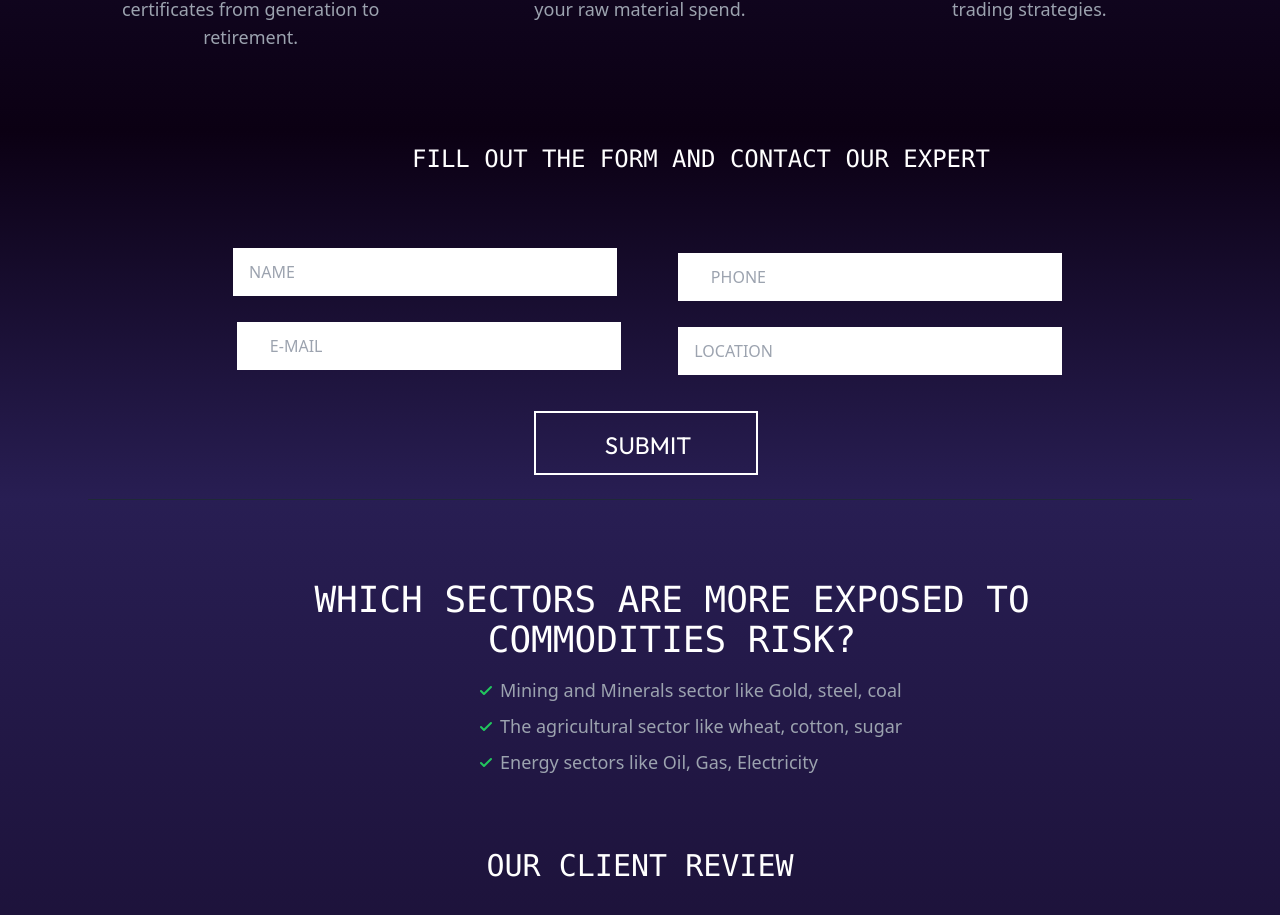
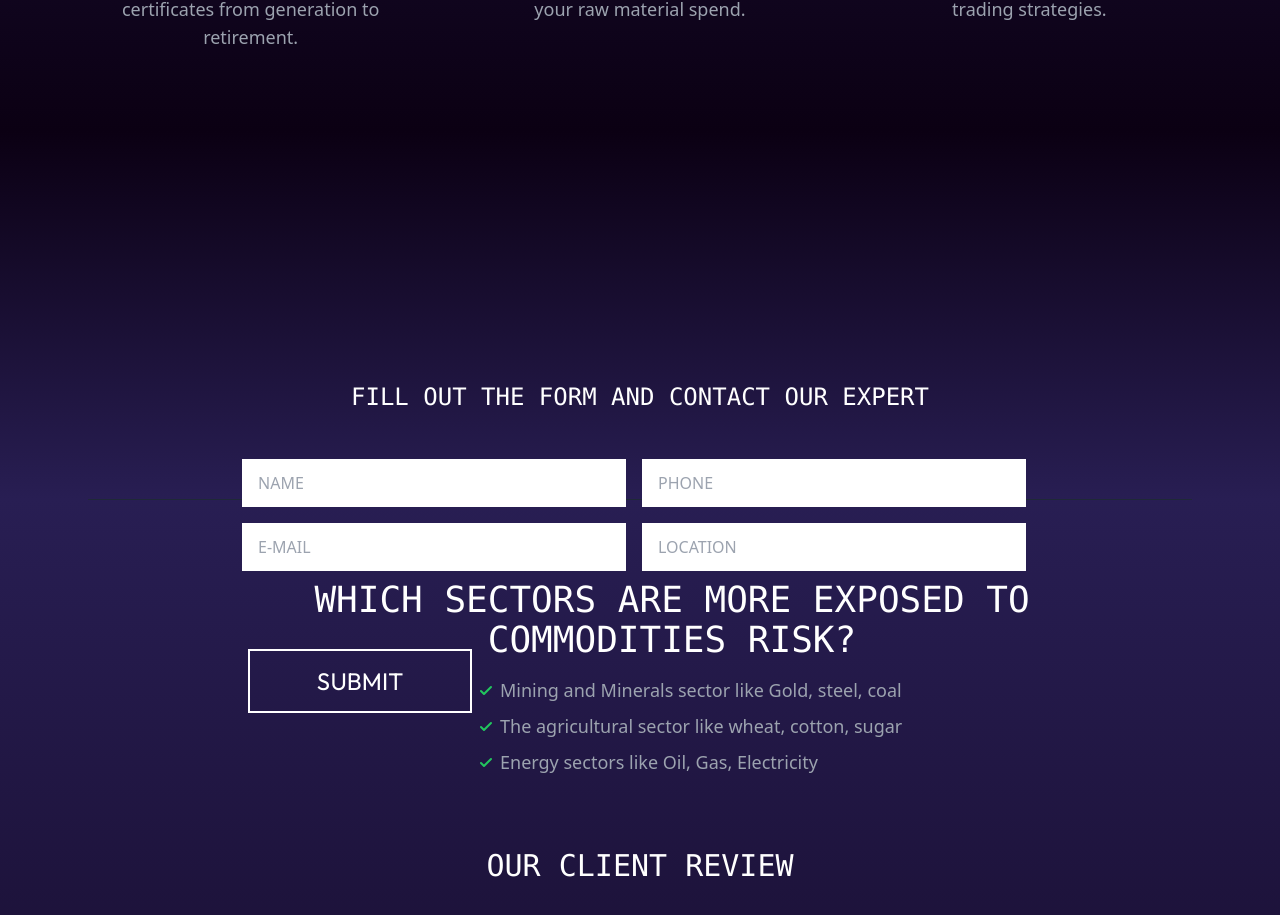
Before and after one commit to amaalioussama/freelaceproject, a Next.js app: page /landing in a window 1280 px wide. Shown: the part 4577-5492 px from the top of the page. Built offline with nearby package versions, Linux system fonts and the light colour scheme.

Commit message:
task day befor finish

```diff
--- a/app/Market-News/page.jsx
+++ b/app/Market-News/page.jsx
@@ -25,7 +25,7 @@ const Layout = ({ children }) => {
       "isTransparent": false,
       "displayMode": "regular",
       "colorTheme": "dark",
-      "height": "1048",
+      "height": "590",
       "locale": "en"
     });
     const widgetContainer = document.getElementById('tradingview-widget');
@@ -114,7 +114,7 @@ const Layout = ({ children }) => {
               <User />
             </header>
             <main className="" style={{ backgroundColor: "#1A1E26" }}>
-  <div id="tradingview-widget" className="disable-click">
+  <div id="tradingview-widget" className="">
     {/* TradingView widget will be injected here */}
   </div>
   {children}
--- a/app/charts/page.jsx
+++ b/app/charts/page.jsx
@@ -22,7 +22,7 @@ const Layout =  ({ children = undefined }) => {
       script.async = true;
       script.innerHTML = JSON.stringify({
         "autosize": true,
-        "symbol": "NASDAQ:AAPL",
+        "symbol": "OIL",
         "interval": "D",
         "timezone": "Etc/UTC",
         "theme": "dark",
@@ -110,7 +110,7 @@ const Layout =  ({ children = undefined }) => {
               <User />
             </header>
             <main className="flex-1 h-full">
-              <div id="tradingview-widget" className="h-full w-full disable-click">
+              <div id="tradingview-widget" className="h-full w-full ">
                 {/* The widget will be embedded here */}
               </div>
               {children}
--- a/app/page.jsx
+++ b/app/page.jsx
@@ -57,7 +57,7 @@ export default function IndexPage({ searchParams }) {
 <NavItem href="/Market-Overview">
                     Market Overview
                   </NavItem>
-                  <NavItem href="/sharts">
+                  <NavItem href="/charts">
                     Charts
                   </NavItem>
                   <NavItem href="/Economic-Calendar">
--- a/components/contact.jsx
+++ b/components/contact.jsx
@@ -25,16 +25,17 @@ const Contact = () => {
       );
   };
   return (
-    <div className="bg-gradient-to-t from-costumperpel  to-costumegray sm:h-[23rem] h-[30rem] overflow-auto">
-      <div className="ml-64 justify-center items-center w-[1000px] h-[200px]">
-        <div className="inline-flex sm:text-2xl text-xl  font-mono py-1 px-3 m-2 text-white uppercase mb-12 text-center sm:ml-36 -ml-56">
+    <div className="bg-gradient-to-t from-costumperpel  to-costumegray sm:h-[23rem] h-[30rem] ">
+     <div className="flex justify-center items-center w-full h-screen">
+  <div className="flex flex-col justify-center items-center w-[1000px] h-[200px]">
+    <div className="inline-flex sm:text-2xl text-xl font-mono py-1 px-3 m-2 text-white uppercase mb-12 text-center">
       Fill out the form and contact our expert
     </div>
-      <form ref={form} onSubmit={sendEmail} className="sm:grid sm:grid-cols-2 sm:gap-4 flex-nowrap justify-center items-center sm:ml-32 ml-10 ">
-          <div className="bg-mediumpink w-96 h-12 -translate-x-[3px] -translate-y-[3px] ">
-            <div className="bg-mediumBlue sm:w-96 sm:h-12 sm:-translate-x-[3px] sm:-translate-y-[3px] ">
+    <form ref={form} onSubmit={sendEmail} className="sm:grid sm:grid-cols-2 sm:gap-4 flex-wrap justify-center items-center">
+      <div className="bg-mediumpink w-96 h-12 -translate-x-[3px] -translate-y-[3px]">
+        <div className="bg-mediumBlue w-96 h-12 -translate-x-[3px] -translate-y-[3px]">
           <input
-                className="bg-[#ffffff] sm:w-96 sm:h-12 w-56 h-12 -ml-[9rem] mt-[27px]   sm:-translate-x-[1px] sm:-translate-y-[0px] sm:pl-4"
+            className="bg-[#ffffff] w-full h-full sm:pl-4"
             type="text"
             placeholder="NAME"
             name="name"
@@ -44,9 +45,9 @@ const Contact = () => {
       <div className="bg-mediumpink w-96 h-12 -translate-x-[3px] -translate-y-[3px]">
         <div className="bg-mediumBlue w-96 h-12 -translate-x-[3px] -translate-y-[3px]">
           <input
-                className="bg-[#ffffff] sm:w-96 sm:h-12 w-56 h-12 -ml-[8.8rem] mt-[35px]  sm:-translate-x-[3px] sm:-translate-y-[3px] sm:pl-4"
+            className="bg-[#ffffff] w-full h-full sm:pl-4"
             type="text"
-                placeholder="    PHONE"
+            placeholder="PHONE"
             name="phone"
           />
         </div>
@@ -54,9 +55,9 @@ const Contact = () => {
       <div className="bg-mediumpink w-96 h-12 -translate-x-[3px] -translate-y-[3px]">
         <div className="bg-mediumBlue w-96 h-12 -translate-x-[3px] -translate-y-[3px]">
           <input
-                className="bg-[#ffffff] sm:w-96 sm:h-12 w-56 h-12 -ml-[8.8rem]  mt-[40px]  sm:-translate-y-[3px] sm:pl-4"
+            className="bg-[#ffffff] w-full h-full sm:pl-4"
             type="email"
-                placeholder="    E-MAIL"
+            placeholder="E-MAIL"
             name="email"
           />
         </div>
@@ -64,7 +65,7 @@ const Contact = () => {
       <div className="bg-mediumpink w-96 h-12 -translate-x-[3px] -translate-y-[3px]">
         <div className="bg-mediumBlue w-96 h-12 -translate-x-[3px] -translate-y-[3px]">
           <input
-                className="bg-[#ffffff] sm:w-96 sm:h-12 w-56 h-12 -ml-[8.8rem] mt-[45px]  sm:-translate-x-[3px] sm:-translate-y-[3px] pl-4"
+            className="bg-[#ffffff] w-full h-full sm:pl-4"
             type="text"
             placeholder="LOCATION"
             name="location"
@@ -75,7 +76,7 @@ const Contact = () => {
         initial={{ y: -35, opacity: 0 }}
         animate={{ y: 20, opacity: 1 }}
         transition={{ duration: 3, delay: 0.1 }}
-            className="relative col-span-2 sm:ml-[150px] -ml-32 mt-9 border-2 border-white  w-44 h-10 sm:h-16 sm:w-56"
+        className="relative col-span-2 mt-9 border-2 border-white w-44 h-10 sm:h-16 sm:w-56"
       >
         <motion.button
           whileHover={{
@@ -83,7 +84,7 @@ const Contact = () => {
             backgroundColor: "#281e53"
           }}
           transition={{ duration: 0.5 }}
-              className="flex justify-center items-center text-center bg-mediumBlue w-44 h-10 sm:h-16 sm:w-56"
+          className="flex justify-center items-center text-center bg-mediumBlue w-full h-full"
           type="submit"
         >
           <h2 className="text-white font-outfitregular sm:text-2xl text-base uppercase">Submit</h2>
@@ -92,6 +93,8 @@ const Contact = () => {
     </form>
   </div>
 </div>
+
+    </div>
   );
 };
 
--- a/components/hero.tsx
+++ b/components/hero.tsx
@@ -25,7 +25,7 @@ export default function Herocomponent() {
 
 <div id="cc" className="flex flex-grow  justify-center items-center ml-16">
 <div className="-mt-12 ">
-<div className="ml-[6rem]  sm:ml-36">
+<div className=" ml-4  sm:ml-36">
 
 
 {wordsligne1.map((word, index) => (
@@ -68,7 +68,7 @@ export default function Herocomponent() {
   animate={{ y: 20 ,opacity : 1 }}
   transition={{ duration:3, delay: 0.1 }}
 
- className=" relative sm:ml-[10.5rem] sm:mt-9 border-2 ml-28 -mt-28   h-14 w-48   border-white sm:h-16 sm:w-96">
+ className=" relative sm:ml-[10.5rem] sm:mt-9 border-2 ml-8 -mt-28   h-14 w-48   border-white sm:h-16 sm:w-96">
  <motion.button
         whileHover={{
           scale: 1.1,
```
Lines whose indentation alone changed are shown as unchanged.
